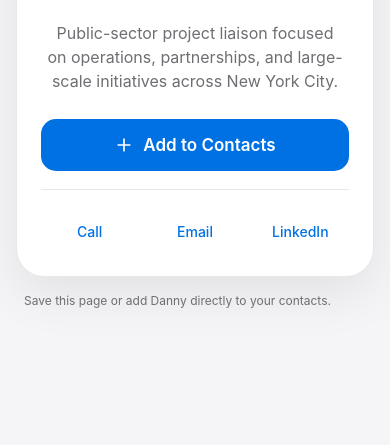
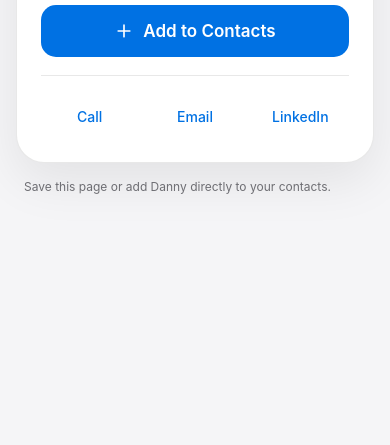
Before and after one commit to danward824-stack/nfc-card, a plain HTML site: page index.html in a window 390 px wide. Shown: the part 399-844 px from the top of the page. Drawn offline with Linux system fonts and the light colour scheme.

Commit message:
Anchor mobile card to top

```diff
--- a/index.html
+++ b/index.html
@@ -58,7 +58,7 @@
         padding: max(20px, env(safe-area-inset-top)) 16px
           max(20px, env(safe-area-inset-bottom));
         display: grid;
-        place-items: center;
+        place-items: start center;
         color: var(--text);
         background: var(--page);
         font-family: -apple-system, BlinkMacSystemFont, "SF Pro Text", "Helvetica Neue", Arial,
@@ -230,6 +230,7 @@
       @media (min-width: 700px) {
         body {
           padding: 48px 24px;
+          place-items: center;
         }
 
         .card {
```
